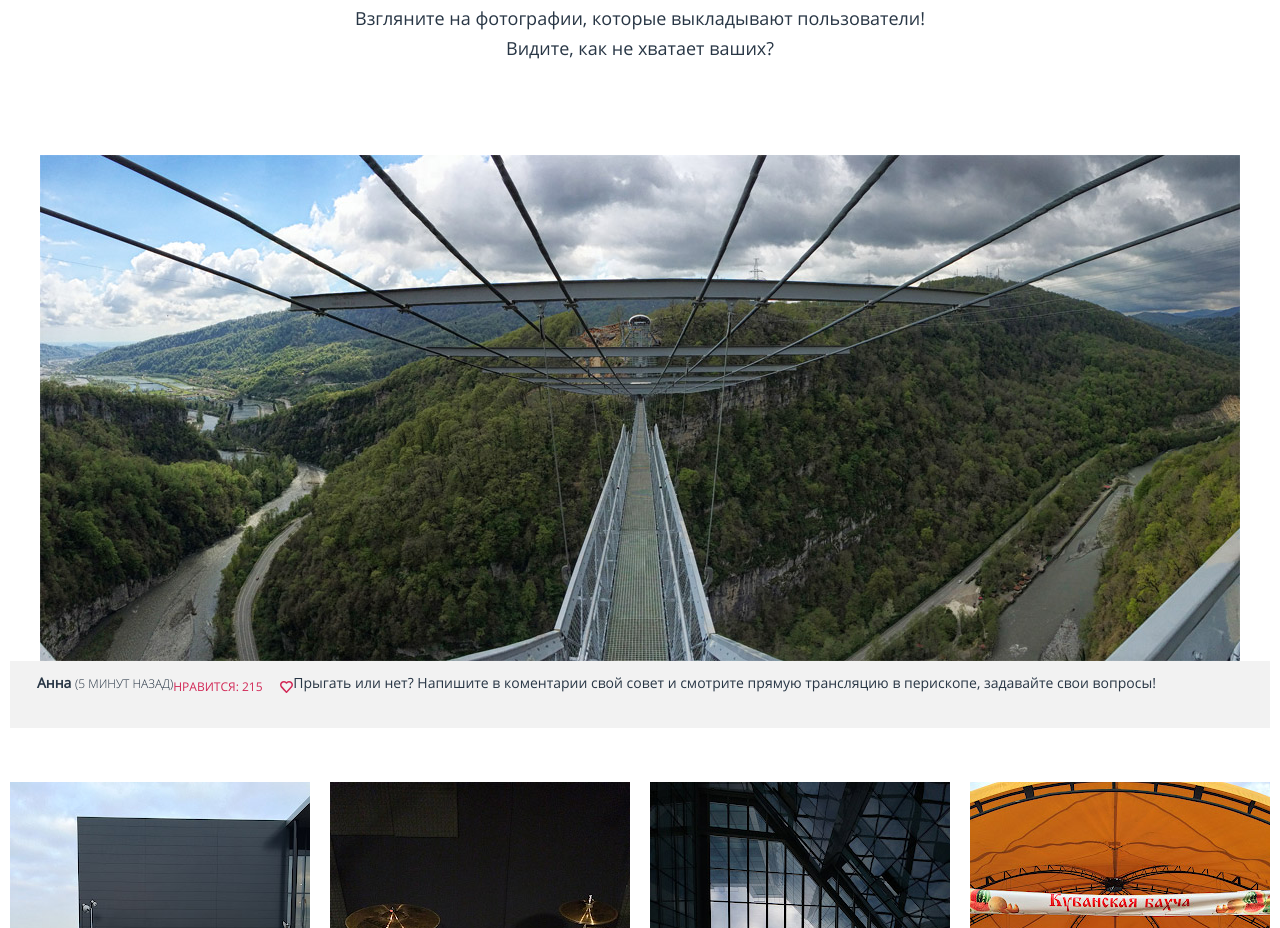
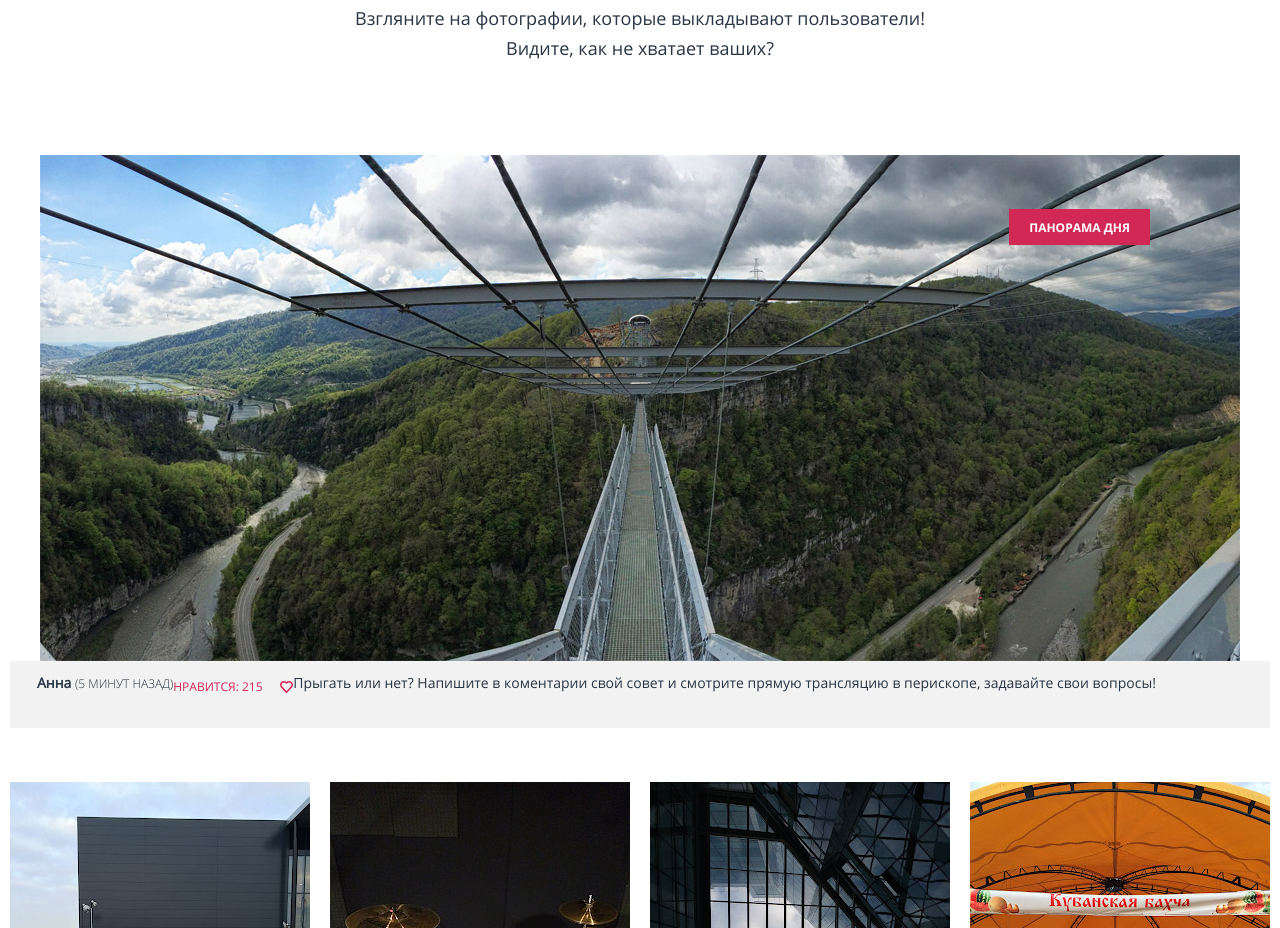
Before and after one commit to AlenaChestnaya/200224-pink, a plain HTML site: page source/photo.html in a window 1280 px wide. Shown: the part 491-1419 px from the top of the page. Drawn offline with nearby package versions, Linux system fonts and the light colour scheme; files that its build step writes are made by us from their sources; files whose address does not match are found by name.

Commit message:
Добавила ленту на фотографии

```diff
--- a/source/less/blocks/user-photos.less
+++ b/source/less/blocks/user-photos.less
@@ -24,10 +24,29 @@
   line-height: 24px;
 
   &--marked {
+    position: relative;
     width: 100%;
     margin-left: 0;
     margin-right: 0;
   }
+}
+
+.user-photos__item--marked::before {
+  content: "Панорама дня";
+  position: absolute;
+  top: 0;
+  right: 20px;
+  padding-left: 20px;
+  padding-right: 20px;
+  padding-top: 7px;
+  padding-bottom: 5px;
+  background-color: @pink;
+  font-family: @bold-font;
+  font-weight: 700;
+  font-size: 12px;
+  line-height: 24px;
+  color: #ffffff;
+  text-transform: uppercase;
 }
 
 .user-photos__photo {
@@ -125,6 +144,10 @@
     }
   }
 
+  .user-photos__item--marked::before {
+    top: 57px;
+  }
+
   .user-photos__flex-container {
     display: flex;
     flex-direction: column;
@@ -179,6 +202,11 @@
   .user-photos__item {
     margin-bottom: 54px;
     margin-left: 0;
+
+    &--marked::before {
+      top: 54px;
+      right: 130px;
+    }
   }
 
   .user-photos__flex-container {
```
